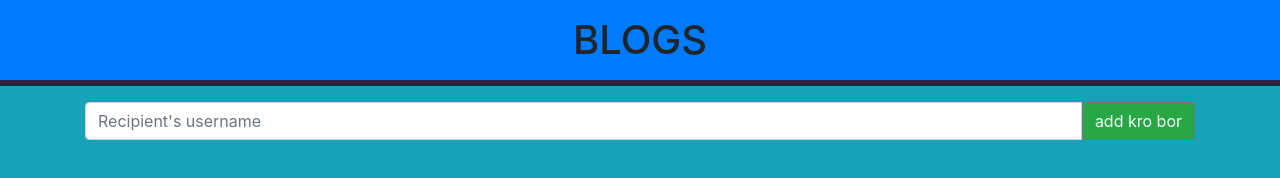
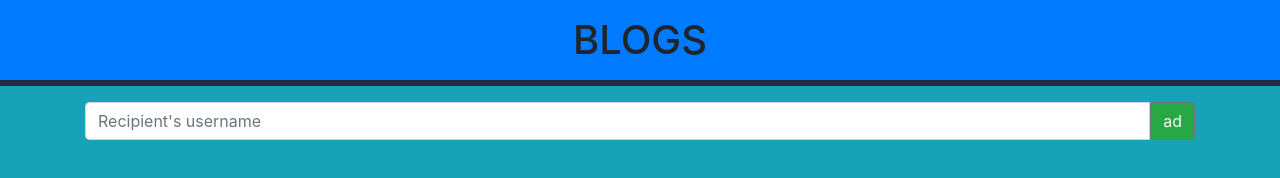
Before and after one commit to yawar-manzoor/blogs, a plain HTML site: page index.html in a window 1280 px wide. Drawn offline with nearby package versions, Linux system fonts and the light colour scheme.

Commit message:
Update index.html

```diff
--- a/index.html
+++ b/index.html
@@ -46,7 +46,7 @@
           type="button"
           id="button-addon2"
         >
-            add kro bor
+            ad
         </button>
       </div>
       <div class="blogs my-4 mx-4">
```
